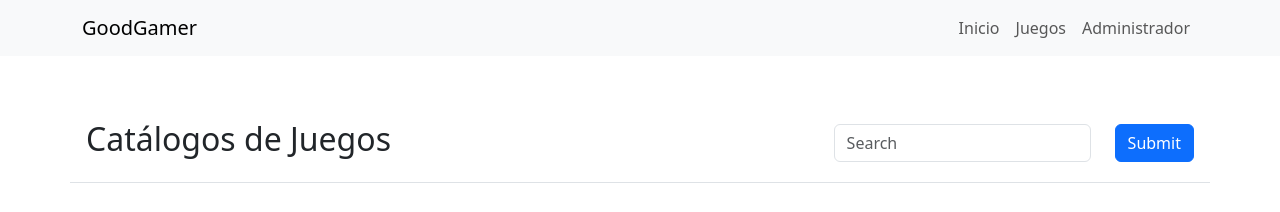
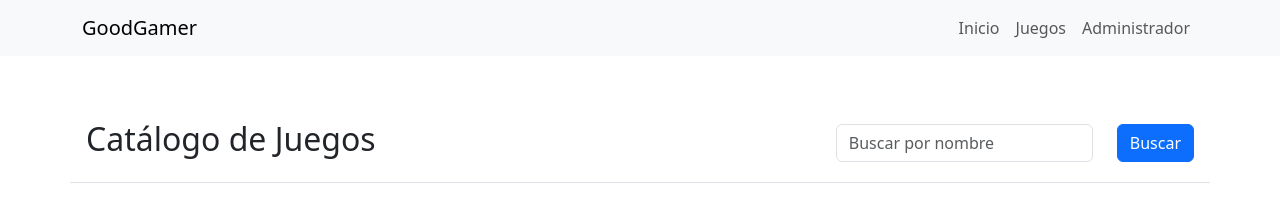
Before and after one commit to Matiassanchez18/GoodGaming-proyectofinal, a React (Vite) app: page /Juegos in a window 1280 px wide. Shown: the top 212 px of the page. Built offline with nearby package versions, Linux system fonts and the light colour scheme; data requests are answered from the project's data file.

Commit message:
Se agrego la busqueda por el nombre del juego

```diff
--- a/src/components/pages/Juegos.jsx
+++ b/src/components/pages/Juegos.jsx
@@ -14,13 +14,24 @@ const Juegos = () => {
     handleSubmit,
     formState: { errors },
     reset,
-    setValue,
   } = useForm();
 
   const [Juegos, setJuegos] = useState([]);
+  const [JuegosFiltradosBusqueda, setJuegosFiltradosBusqueda] = useState([]);
+  const [loading, setLoading] = useState(false);
 
   const enviadoForm = (data) => {
     console.log(data);
+
+    if (data.NombreJuego) {
+      const filtered = Juegos.filter((juego) =>
+        juego.Juego.toLowerCase().includes(data.NombreJuego.toLowerCase())
+      );
+      setJuegosFiltradosBusqueda(filtered);
+    } else {
+
+      setJuegosFiltradosBusqueda(Juegos);
+    }
     reset();
   };
 
@@ -29,43 +40,45 @@ const Juegos = () => {
   }, []);
 
   const consultarAPI = async () => {
+    setLoading(true);
     const respuesta = await listarProductosAPI();
     if (respuesta.status === 200) {
       const datos = await respuesta.json();
       setJuegos(datos);
+      setJuegosFiltradosBusqueda(datos);
     } else {
-      alert("Ocurrio un error, intenta mas tarde");
+      alert("Ocurrió un error, intenta más tarde");
     }
+    setLoading(false);
   };
 
   return (
     <section>
       <article className="container mt-5 border-bottom p-3">
         <div className="d-flex justify-content-between align-items-center">
-          <h2>Catálogos de Juegos</h2>
+          <h2>Catálogo de Juegos</h2>
 
           <Form onSubmit={handleSubmit(enviadoForm)}>
             <Row>
               <Col xs="auto">
                 <Form.Control
                   type="text"
-                  placeholder="Search"
+                  placeholder="Buscar por nombre"
                   className="mr-sm-2"
                   {...register("NombreJuego", {
-                    required: "Este campo es obligatorio",
                     minLength: {
                       value: 3,
-                      message: "El minimo de caracteres es de 3",
+                      message: "El mínimo de caracteres es de 3",
                     },
                     maxLength: {
                       value: 100,
-                      message: "El maximo de caracteres permitido es de 100",
+                      message: "El máximo de caracteres permitido es de 100",
                     },
                   })}
                 />
               </Col>
               <Col xs="auto">
-                <Button type="submit">Submit</Button>
+                <Button type="submit">Buscar</Button>
               </Col>
             </Row>
             <Form.Text className="text-danger mt-2">
@@ -76,23 +89,27 @@ const Juegos = () => {
       </article>
 
       <article className="container mt-4">
+        {loading ? (
+          <p>Cargando...</p>
+        ) : (
           <div className="row">
-          {Juegos.map((juegos) => (
-            <div  key={juegos.id} className="col-6 col-lg-3 col-md-3 mt-3">
+            {JuegosFiltradosBusqueda.length > 0 ? (
+              JuegosFiltradosBusqueda.map((juego) => (
+                <div key={juego.id} className="col-6 col-lg-3 col-md-3 mt-3">
                   <Card className="product-card h-100 rounded">
                     <Card.Img
                       variant="top"
-                  src={juegos.imagen}
-                  alt="God of War"
-                  className=" rounded-top"
+                      src={juego.imagen}
+                      alt={juego.Juego}
+                      className="rounded-top"
                     />
                     <Card.Body>
                       <ul className="list-unstyled">
                         <li className="fs-5">
-                      <b>{juegos.Juego}</b>
+                          <b>{juego.Juego}</b>
                         </li>
                         <li className="text-success">
-                      <b>{juegos.precio}</b>
+                          <b>{juego.precio}</b>
                         </li>
                       </ul>
                       <Button variant="primary" className="w-100">
@@ -101,8 +118,12 @@ const Juegos = () => {
                     </Card.Body>
                   </Card>
                 </div>
-          ))}
+              ))
+            ) : (
+              <p>No se encontraron juegos</p>
+            )}
           </div>
+        )}
       </article>
     </section>
   );
```
Lines whose indentation alone changed are shown as unchanged.
